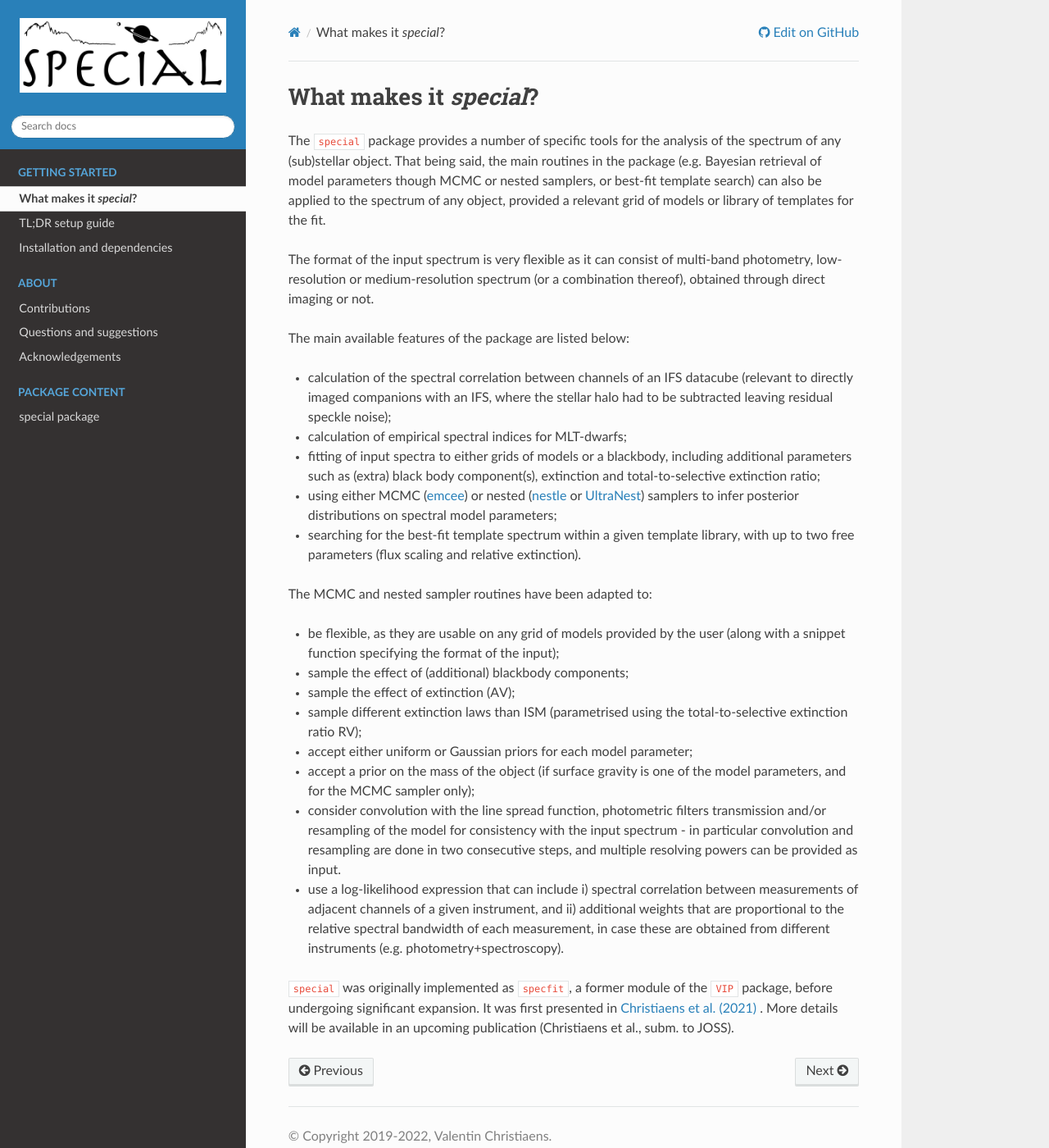
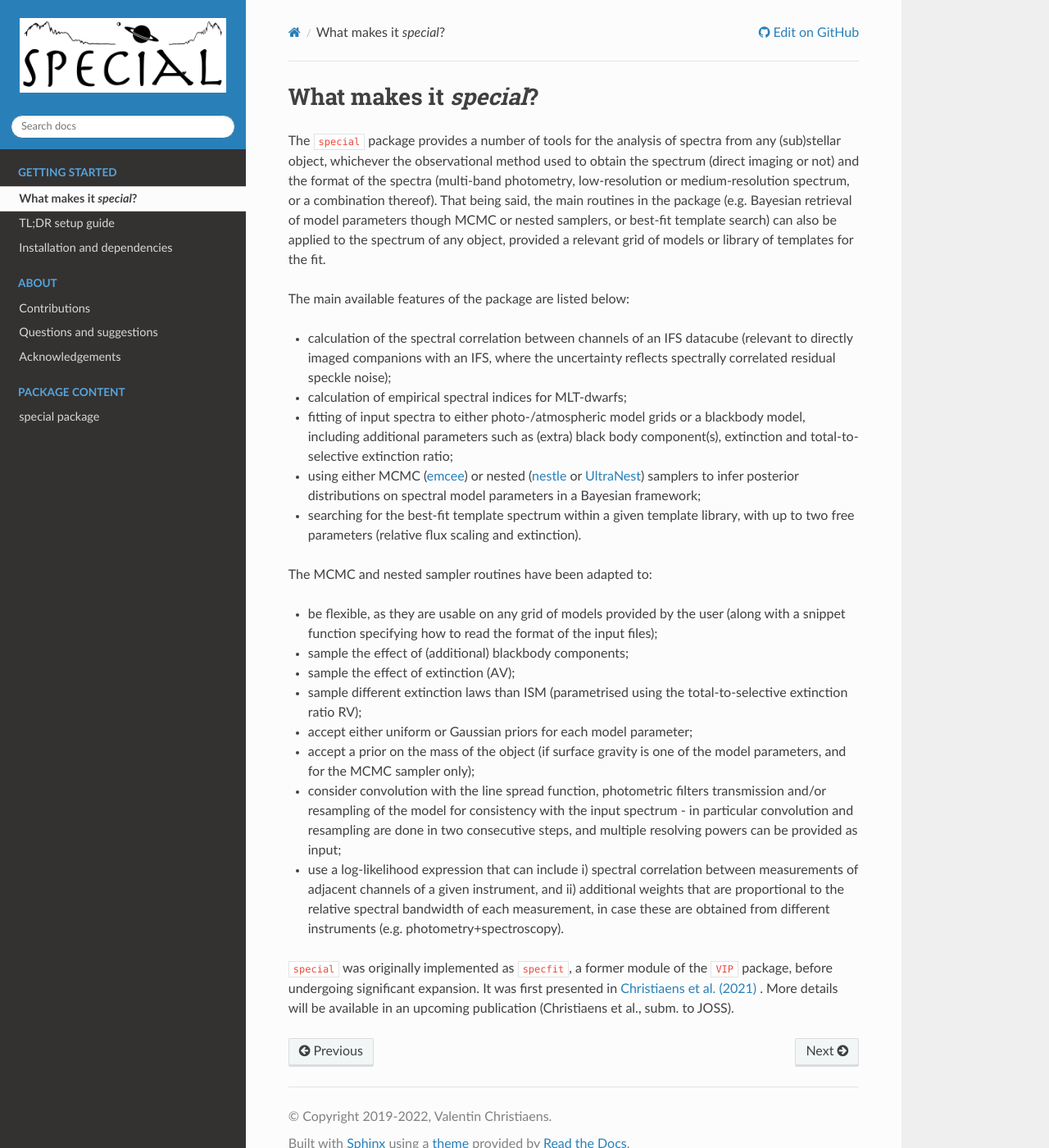
Before and after one commit to VChristiaens/special, a Sphinx documentation site: the page built from docs/features.rst, in a window 1280 px wide and 1400 px high. Shown: the whole window at 82% size. Built offline with Sphinx 7.4.7 and the Read the Docs theme 2.0.0, drawn with Linux system fonts in a browser that asks for light colours; pages that are not in the unit, such as notebooks, are missing from menus.

Commit message:
Clearer description of features in special, for identification of target audience

```diff
--- a/docs/features.rst
+++ b/docs/features.rst
@@ -1,28 +1,26 @@
 What makes it `special`?
 ------------------------
 
-The ``special`` package provides a number of specific tools for the analysis of the spectrum of any (sub)stellar object. That being said, the main routines in the package (e.g. Bayesian retrieval of model parameters though MCMC or nested samplers, or best-fit template search) can also be applied to the spectrum of any object, provided a relevant grid of models or library of templates for the fit.
-
-The format of the input spectrum is very flexible as it can consist of multi-band photometry, low-resolution or medium-resolution spectrum (or a combination thereof), obtained through direct imaging or not.
+The ``special`` package provides a number of tools for the analysis of spectra from any (sub)stellar object, whichever the observational method used to obtain the spectrum (direct imaging or not) and the format of the spectra (multi-band photometry, low-resolution or medium-resolution spectrum, or a combination thereof). That being said, the main routines in the package (e.g. Bayesian retrieval of model parameters though MCMC or nested samplers, or best-fit template search) can also be applied to the spectrum of any object, provided a relevant grid of models or library of templates for the fit.
 
 The main available features of the package are listed below:
 
-* calculation of the spectral correlation between channels of an IFS datacube (relevant to directly imaged companions with an IFS, where the stellar halo had to be subtracted leaving residual speckle noise);
+* calculation of the spectral correlation between channels of an IFS datacube (relevant to directly imaged companions with an IFS, where the uncertainty reflects spectrally correlated residual speckle noise);
 * calculation of empirical spectral indices for MLT-dwarfs;
-* fitting of input spectra to either grids of models or a blackbody, including additional parameters such as (extra) black body component(s), extinction and total-to-selective extinction ratio;
-* using either MCMC (`emcee <https://ui.adsabs.harvard.edu/abs/2013PASP..125..306F/abstract>`_) or nested (`nestle <http://github.com/kbarbary/nestle>`_ or `UltraNest <https://johannesbuchner.github.io/UltraNest/>`_) samplers to infer posterior distributions on spectral model parameters;
-* searching for the best-fit template spectrum within a given template library, with up to two free parameters (flux scaling and relative extinction).
+* fitting of input spectra to either photo-/atmospheric model grids or a blackbody model, including additional parameters such as (extra) black body component(s), extinction and total-to-selective extinction ratio;
+* using either MCMC (`emcee <https://ui.adsabs.harvard.edu/abs/2013PASP..125..306F/abstract>`_) or nested (`nestle <http://github.com/kbarbary/nestle>`_ or `UltraNest <https://johannesbuchner.github.io/UltraNest/>`_) samplers to infer posterior distributions on spectral model parameters in a Bayesian framework;
+* searching for the best-fit template spectrum within a given template library, with up to two free parameters (relative flux scaling and extinction).
 
 
 The MCMC and nested sampler routines have been adapted to:
 
-* be flexible, as they are usable on any grid of models provided by the user (along with a snippet function specifying the format of the input);
+* be flexible, as they are usable on any grid of models provided by the user (along with a snippet function specifying how to read the format of the input files);
 * sample the effect of (additional) blackbody components;
 * sample the effect of extinction (AV);
 * sample different extinction laws than ISM (parametrised using the total-to-selective extinction ratio RV);
 * accept either uniform or Gaussian priors for each model parameter;
 * accept a prior on the mass of the object (if surface gravity is one of the model parameters, and for the MCMC sampler only);
-* consider convolution with the line spread function, photometric filters transmission and/or resampling of the model for consistency with the input spectrum - in particular convolution and resampling are done in two consecutive steps, and multiple resolving powers can be provided as input.
+* consider convolution with the line spread function, photometric filters transmission and/or resampling of the model for consistency with the input spectrum - in particular convolution and resampling are done in two consecutive steps, and multiple resolving powers can be provided as input;
 * use a log-likelihood expression that can include i) spectral correlation between measurements of adjacent channels of a given instrument, and ii) additional weights that are proportional to the relative spectral bandwidth of each measurement, in case these are obtained from different instruments (e.g. photometry+spectroscopy).
 
 ``special`` was originally implemented as ``specfit``, a former module of the ``VIP`` package, before undergoing significant expansion. It was first presented in `Christiaens et al. (2021) <https://ui.adsabs.harvard.edu/abs/2021MNRAS.502.6117C/abstract>`_ . More details will be available in an upcoming publication (Christiaens et al., subm. to JOSS).
```
Also changed, not shown: 5 other files.
